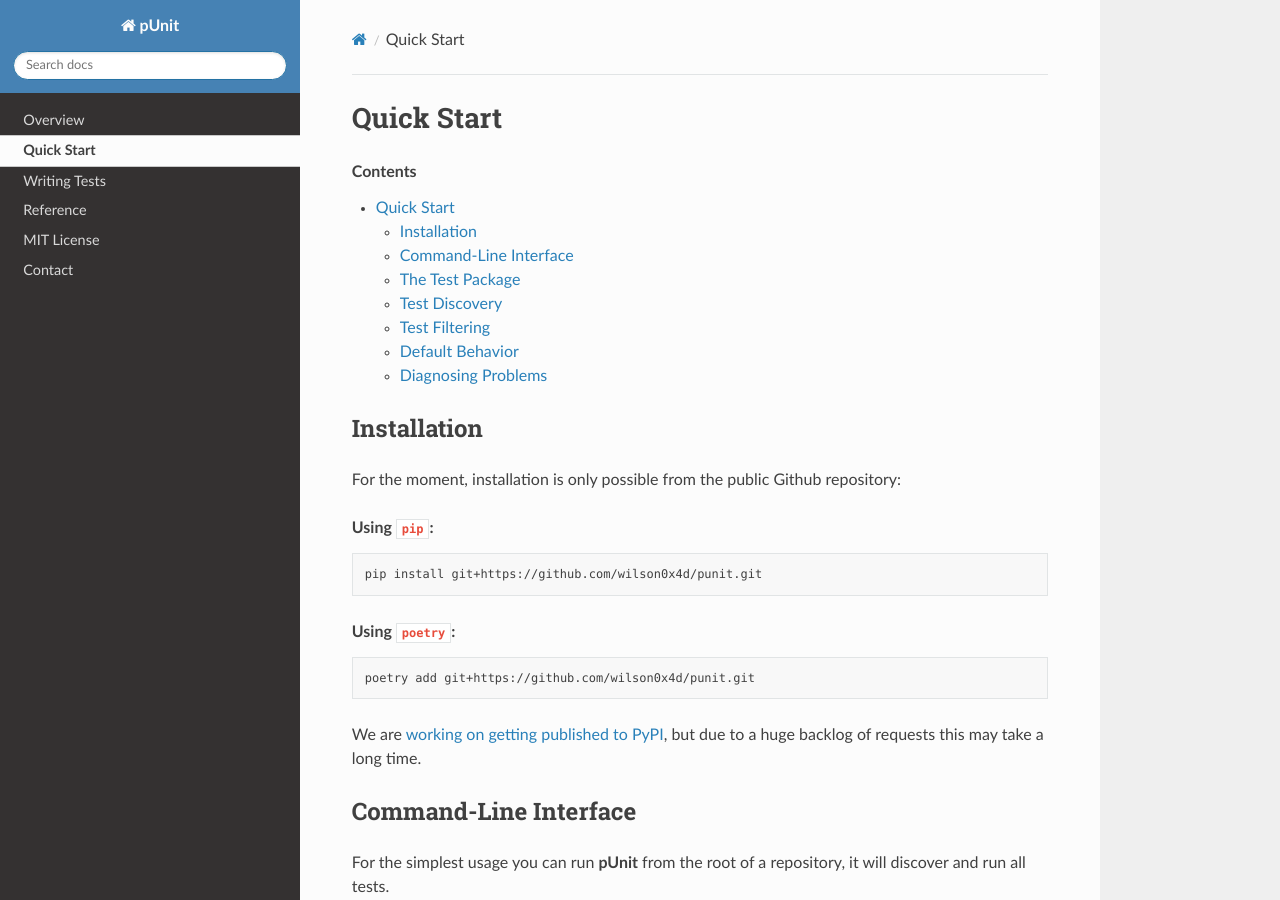
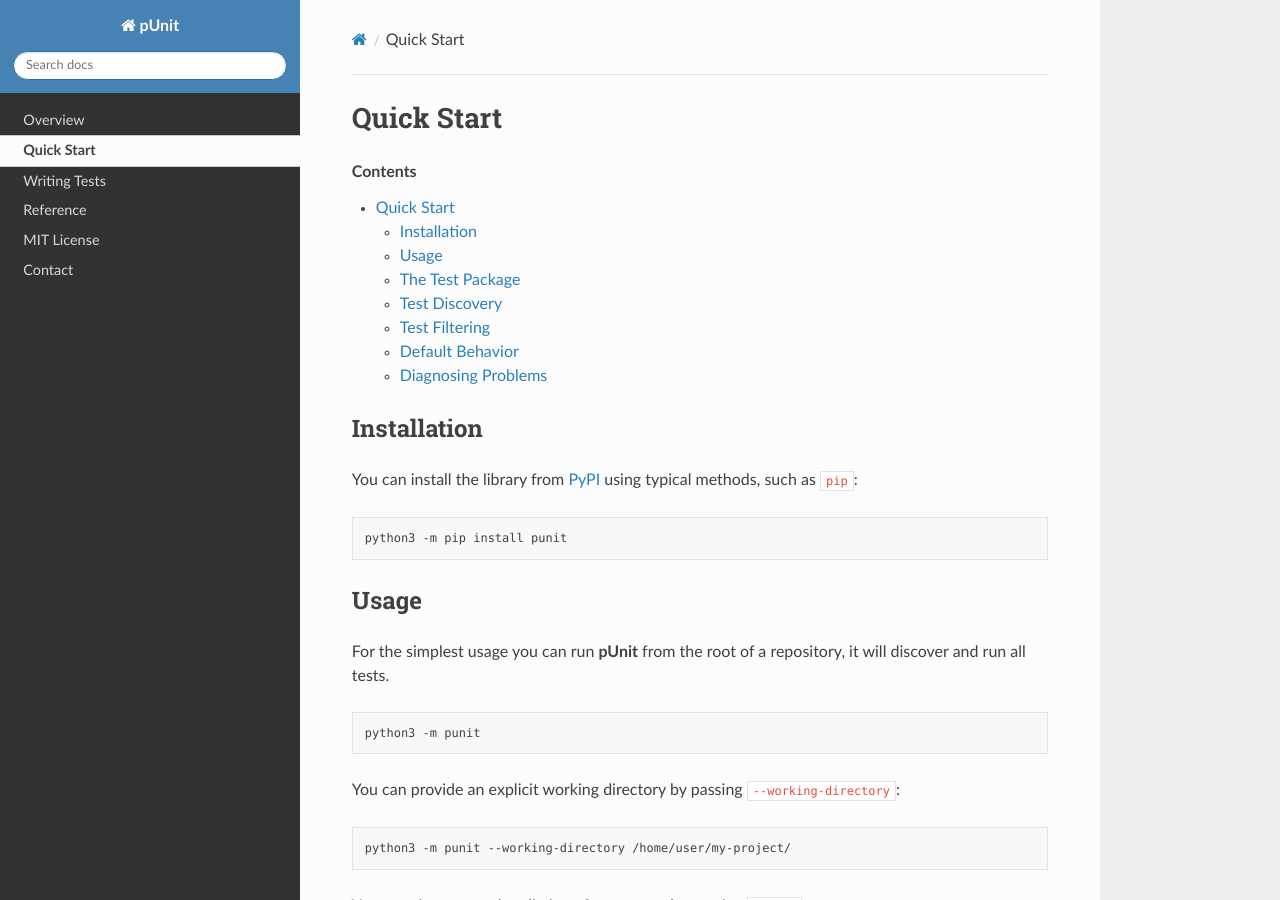
Before and after one commit to wilson0x4d/punit, a Sphinx documentation site: the page built from docs/quickstart.rst, in a window 1280 px wide and 900 px high. Built offline with Sphinx 7.4.7 and the Read the Docs theme 3.1.0, drawn with Linux system fonts in a browser that asks for light colours.

Commit message:
docs: update install section

```diff
--- a/docs/quickstart.rst
+++ b/docs/quickstart.rst
@@ -7,23 +7,13 @@ Quick Start
 Installation
 ------------
 
-For the moment, installation is only possible from the public Github repository:
-
-.. rubric:: Using ``pip``:
+You can install the library from `PyPI <https://pypi.org/project/punit/>`_ using typical methods, such as ``pip``:
 
 .. code:: bash
 
-    pip install git+https://github.com/wilson0x4d/punit.git
+   python3 -m pip install punit
 
-.. rubric:: Using ``poetry``:
-
-.. code:: bash
-
-    poetry add git+https://github.com/wilson0x4d/punit.git
-
-We are `working on getting published to PyPI <https://github.com/pypi/support/issues/4760>`_, but due to a huge backlog of requests this may take a long time.
-
-Command-Line Interface
+Usage
 ----------------------
 
 For the simplest usage you can run **pUnit** from the root of a repository, it will discover and run all tests.
--- a/pyproject.toml
+++ b/pyproject.toml
@@ -22,9 +22,6 @@ Documentation = "https://punit.readthedocs.io/"
 Homepage = "https://github.com/wilson0x4d/punit"
 Repository = "https://github.com/wilson0x4d/punit.git"
 
-[project.scripts]
-punit = "punit:__main__.main"
-
 [build-system]
 requires = ["setuptools"]
 build-backend = "setuptools.build_meta"
```
